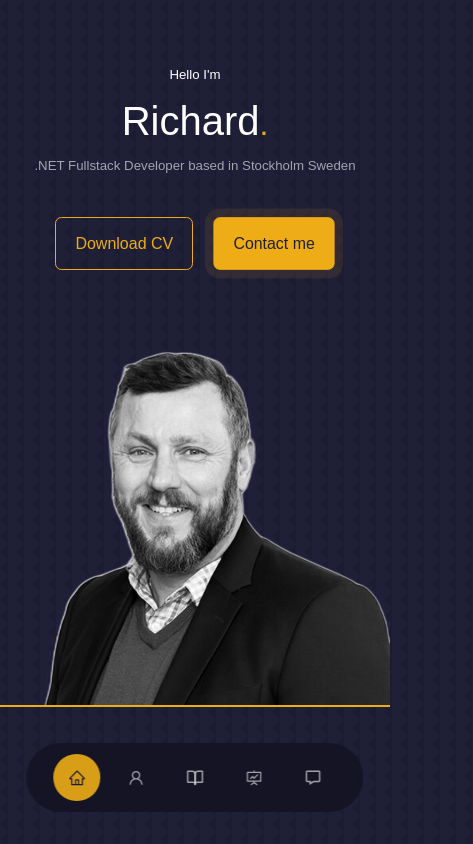
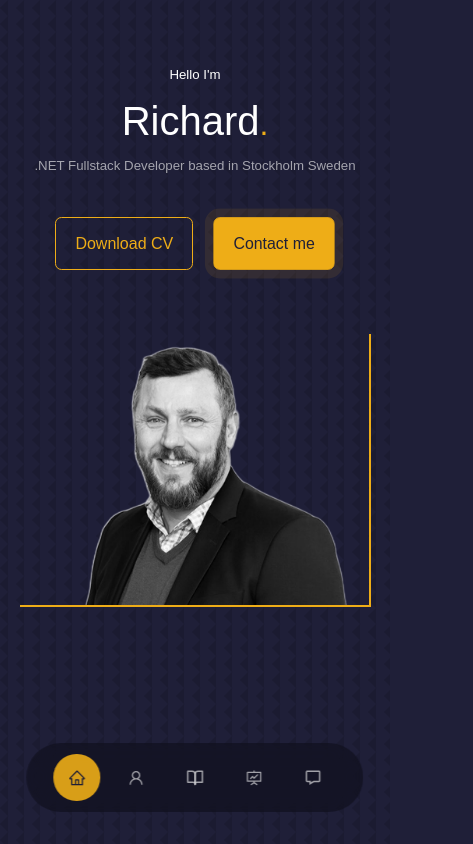
Before and after one commit to RichardChalk/portfolio, a React (Create React App) app: page / in a window 390 px wide. Shown: the top 844 px of the page, 473 px wide, since content can reach past the window. Built offline with nearby package versions, Linux system fonts and the light colour scheme; a web font is replaced by a local one.

Commit message:
deploy test 8

```diff
--- a/package.json
+++ b/package.json
@@ -1,7 +1,7 @@
 {
   "name": "portfolio",
   "version": "0.1.0",
-  "homepage": "https://RichardChalk.github.io/portfolio",
+  "homepage": "https://RichardChalk.github.io/",
   "private": false,
   "dependencies": {
     "@testing-library/jest-dom": "^5.16.4",
--- a/src/components/experience/experience.css
+++ b/src/components/experience/experience.css
@@ -1,5 +1,5 @@
 #experience {
-  padding: 4rem;
+  padding-top: 4rem;
 }
 
 .experience__container {
@@ -81,6 +81,10 @@
 
   .experience__container > div {
     width: 100%;
-    padding: 2rem 1rem;
+    padding: 2rem 0;
+  }
+
+  .experience__details {
+    gap: 0;
   }
 }
--- a/src/components/header/header.css
+++ b/src/components/header/header.css
@@ -91,11 +91,14 @@ header {
 } */
 
 .me {
-  width: 30rem;
-  position: absolute;
-  left: calc(50% - 15rem);
   margin-top: 4rem;
-  overflow: hidden;
+  display: grid;
+  place-content: center;
+  width: 100%;
+}
+
+.me img {
+  max-width: 30rem;
   border-right: 2px solid var(--colour-primary);
   border-bottom: 2px solid var(--colour-primary);
 }
--- a/src/components/portfolio/portfolio.css
+++ b/src/components/portfolio/portfolio.css
@@ -1,5 +1,5 @@
 #portfolio {
-  padding: 4rem;
+  padding-top: 4rem;
 }
 
 .portfolio__container {
```
